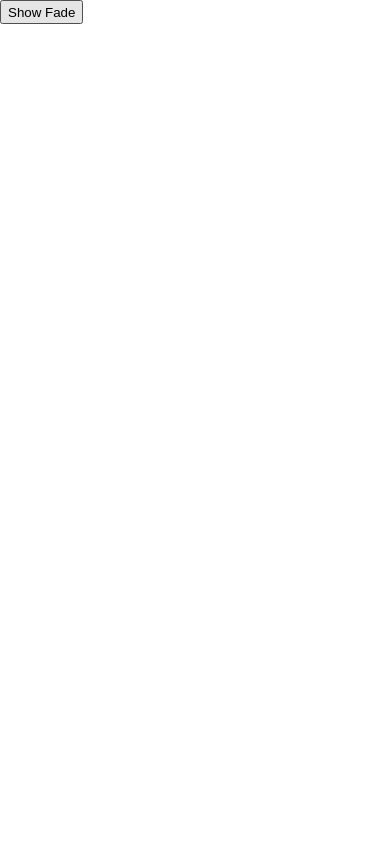
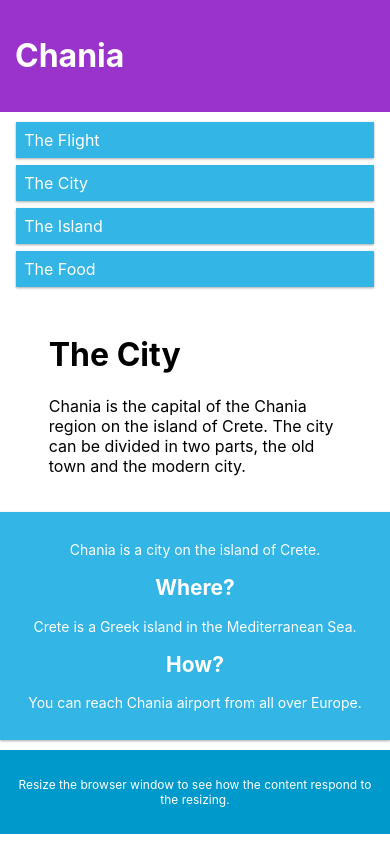
Before and after one commit to rkterungwa16/terk-ui, a React (Create React App) app: page / in a window 390 px wide. Built offline with nearby package versions, Linux system fonts and the light colour scheme.

Commit message:
implement responsive grid

```diff
--- /dev/null
+++ b/src/Grid/Example.js
@@ -0,0 +1,83 @@
+import React from "react";
+import styled from "styled-components";
+import { Row, Col } from "./Grid";
+const Header = styled.div`
+  background-color: #9933cc;
+  color: #ffffff;
+  padding: 15px;
+`;
+
+const Menu = styled.ul`
+  list-style-type: none;
+  margin: 0;
+  padding: 0;
+`;
+
+const MenuItem = styled.li`
+  padding: 8px;
+  margin-bottom: 7px;
+  background-color: #33b5e5;
+  color: #ffffff;
+  box-shadow: 0 1px 3px rgba(0, 0, 0, 0.12), 0 1px 2px rgba(0, 0, 0, 0.24);
+  &:hover {
+    background-color: #0099cc;
+  }
+`;
+
+const Aside = styled.div`
+  background-color: #33b5e5;
+  padding: 15px;
+  color: #ffffff;
+  text-align: center;
+  font-size: 14px;
+  box-shadow: 0 1px 3px rgba(0, 0, 0, 0.12), 0 1px 2px rgba(0, 0, 0, 0.24);
+`;
+
+const Footer = styled.div`
+  background-color: #0099cc;
+  color: #ffffff;
+  text-align: center;
+  font-size: 12px;
+  padding: 15px;
+`;
+
+export const ExampleGrid = () => (
+  <>
+    <Header>
+      <h1>Chania</h1>
+    </Header>
+    <Row>
+      <Col md="11" xs="11" lg="4">
+        <Menu>
+          <MenuItem>The Flight</MenuItem>
+          <MenuItem>The City</MenuItem>
+          <MenuItem>The Island</MenuItem>
+          <MenuItem>The Food</MenuItem>
+        </Menu>
+      </Col>
+
+      <Col md="11" xs="9" lg="4">
+        <h1>The City</h1>
+        <p>
+          Chania is the capital of the Chania region on the island of Crete. The
+          city can be divided in two parts, the old town and the modern city.
+        </p>
+      </Col>
+      <Col md="11" xs="12" lg="4">
+        <Aside>
+          <p>Chania is a city on the island of Crete.</p>
+          <h2>Where?</h2>
+          <p>Crete is a Greek island in the Mediterranean Sea.</p>
+          <h2>How?</h2>
+          <p>You can reach Chania airport from all over Europe.</p>
+        </Aside>
+      </Col>
+    </Row>
+    <Footer>
+      <p>
+        Resize the browser window to see how the content respond to the
+        resizing.
+      </p>
+    </Footer>
+  </>
+);
--- /dev/null
+++ b/src/Grid/Grid.js
@@ -0,0 +1,34 @@
+import React from "react";
+import styled from "styled-components";
+
+function getWidthString(span) {
+  if (!span) return;
+  let width = (span / 12) * 100;
+  console.log("span width", span, width);
+  return `width: ${width}%;`;
+}
+
+export const Row = styled.div`
+  content: "";
+  clear: both;
+  display: flex;
+  @media only screen and (max-width: 600px) {
+    flex-direction: column;
+    align-items: center;
+  }
+`;
+
+export const Col = styled.div`
+  float: left;
+  padding: 10px;
+  ${({ xs }) => (xs ? getWidthString(xs) : "width: 100%")}
+  @media only screen and (min-width: 768px) {
+    ${({ sm }) => getWidthString(sm)}
+  }
+  @media only screen and (min-width: 992px) {
+    ${({ md }) => getWidthString(md)}
+  }
+  @media only screen and (min-width: 1200px) {
+    ${({ lg }) => getWidthString(lg)}
+  }
+`;
--- a/src/index.jsx
+++ b/src/index.jsx
@@ -3,12 +3,13 @@ import ReactDOM from "react-dom";
 import "./index.css";
 import { MultiToast, Child } from "./Toast/Toast";
 import { Example } from "./Transition/Slide";
+import { ExampleGrid } from "./Grid/Example";
 import * as serviceWorker from "./serviceWorker";
 
 ReactDOM.render(
   <React.StrictMode>
     <MultiToast>
-      <Example />
+      <ExampleGrid />
     </MultiToast>
   </React.StrictMode>,
   document.getElementById("root")
```
